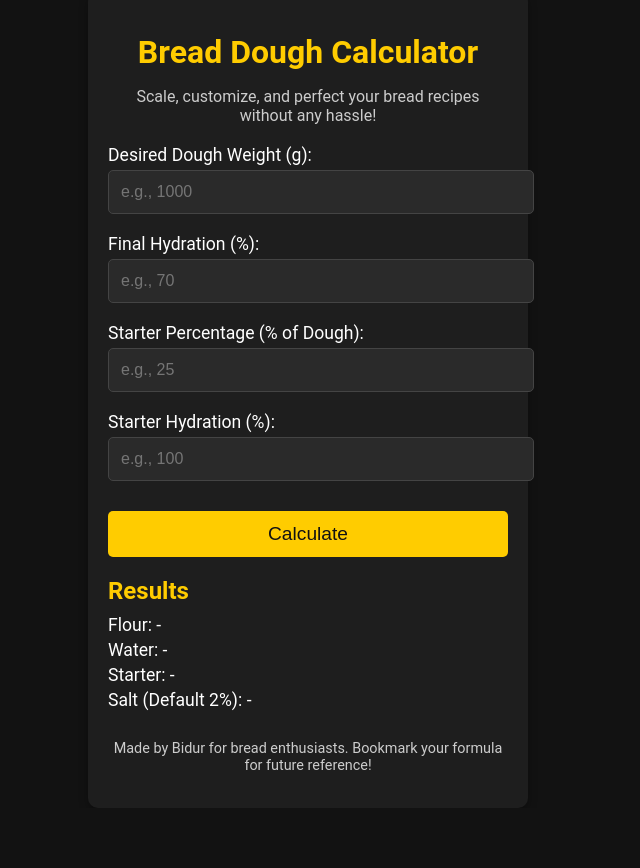
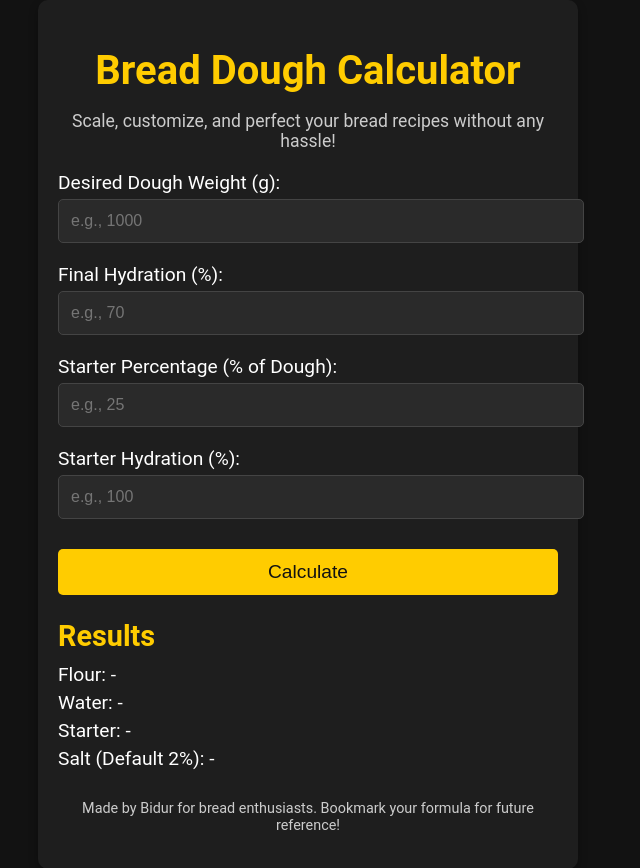
Before and after one commit to bidurkhatri/RecipeCalculator, a plain HTML site: page index.html in a window 1280 px wide. Shown: the whole page, without its empty margins (332-972 px from the left). Before the commit the page ends 808 px from the top, so only its background shows below. Drawn offline with Linux system fonts and the light colour scheme.

Commit message:
Update style.css

```diff
--- a/style.css
+++ b/style.css
@@ -3,19 +3,19 @@ body {
     font-family: 'Roboto', sans-serif;
     margin: 0;
     padding: 0;
-    background-color: #121212; /* Dark theme */
-    color: #ffffff;
+    background-color: #121212; /* Dark theme background */
+    color: #ffffff; /* Light text for contrast */
     display: flex;
     justify-content: center;
     align-items: center;
-    height: 100vh;
+    min-height: 100vh;
 }
 
 /* Container */
 .container {
-    max-width: 400px;
+    max-width: 500px;
     width: 90%;
-    background-color: #1e1e1e;
+    background-color: #1e1e1e; /* Slightly lighter dark background */
     border-radius: 10px;
     padding: 20px;
     box-shadow: 0 4px 10px rgba(0, 0, 0, 0.3);
@@ -24,13 +24,13 @@ body {
 
 /* Header */
 header h1 {
-    font-size: 2rem;
+    font-size: 2.5rem;
     margin-bottom: 10px;
-    color: #ffcc00;
+    color: #ffcc00; /* Accent color for headings */
 }
 
 header p {
-    font-size: 1rem;
+    font-size: 1.1rem;
     color: #cccccc;
     margin-bottom: 20px;
 }
@@ -44,7 +44,7 @@ header p {
 label {
     display: block;
     margin-bottom: 5px;
-    font-size: 1.1rem;
+    font-size: 1.2rem;
     color: #ffffff;
 }
 
@@ -88,13 +88,13 @@ button:hover {
 }
 
 #results h2 {
-    font-size: 1.5rem;
+    font-size: 1.8rem;
     color: #ffcc00;
     margin-bottom: 10px;
 }
 
 #results p {
-    font-size: 1.1rem;
+    font-size: 1.2rem;
     margin: 5px 0;
     color: #ffffff;
 }
@@ -105,3 +105,14 @@ footer {
     font-size: 0.9rem;
     color: #cccccc;
 }
+
+/* Responsive Design */
+@media (max-width: 600px) {
+    header h1 {
+        font-size: 2rem;
+    }
+
+    header p, label, input, button, #results h2, #results p, footer {
+        font-size: 1rem;
+    }
+}
```
